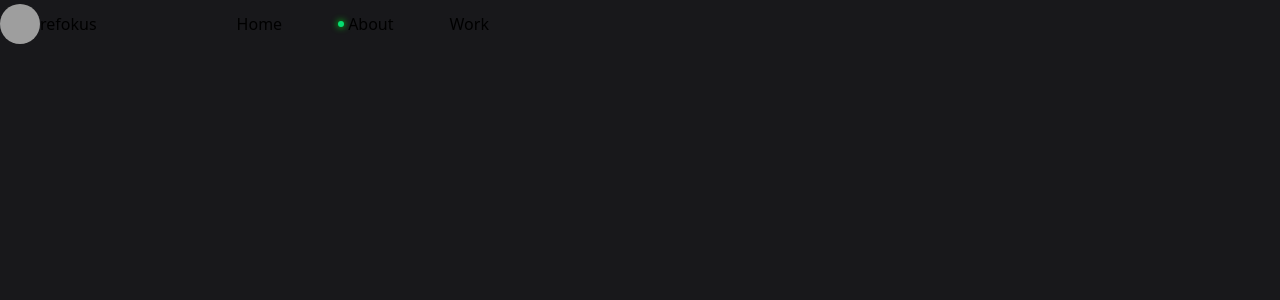
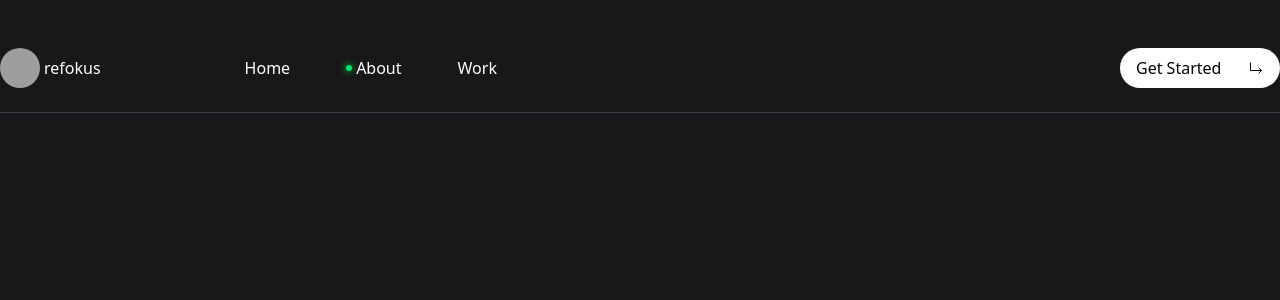
Before and after one commit to YAKSHMEHTA/Refokus, a React (Vite) app: page / in a window 1280 px wide. Shown: the top 300 px of the page. Built offline with nearby package versions, Linux system fonts and the light colour scheme; grey boxes are pictures that could not be loaded.

Commit message:
Nabar button Component

```diff
--- a/package.json
+++ b/package.json
@@ -10,9 +10,11 @@
     "preview": "vite preview"
   },
   "dependencies": {
+    "@react-icons/all-files": "^4.1.0",
     "@tailwindcss/vite": "^4.1.18",
     "react": "^19.2.0",
     "react-dom": "^19.2.0",
+    "react-icons": "^5.5.0",
     "tailwindcss": "^4.1.18"
   },
   "devDependencies": {
--- a/src/App.jsx
+++ b/src/App.jsx
@@ -4,7 +4,7 @@ import Navbar from './Components/Navbar'
 
 function App() {
   return (
-    <div className="w-full min-h-screen bg-zinc-900">
+    <div className='w-full min-h-screen  py-6 bg-zinc-900 font-["satoshi "] text-white'>
       <Navbar />
     </div>
   )
--- /dev/null
+++ b/src/Components/Button.jsx
@@ -0,0 +1,15 @@
+import React from 'react'
+import { HiOutlineArrowTurnDownRight } from "react-icons/hi2";
+
+
+
+function Button() {
+  return (
+    <div className='min-w-40 text-black rounded-full bg-white px-4 py-2 flex items-center justify-between'>
+      <span className='font-medium'>Get Started </span>
+      <HiOutlineArrowTurnDownRight />
+    </div>
+  )
+}
+
+export default Button
--- a/src/Components/Navbar.jsx
+++ b/src/Components/Navbar.jsx
@@ -1,9 +1,11 @@
 import React from "react";
+import Button from "./Button";
 import "../index.css";
 
 function Navbar() {
   return (
-    <div className="max-w-screen-xl mx-auto h-4 py-6 flex items-center  bg-copper-100 ">
+    <div className="max-w-screen-xl mx-auto py-6 flex items-center  bg-copper-100 justify-between border-b-1 border-zinc-700">
+      <div className="nleft flex items-center gap-1">
         <img
           className="h-10 w-10 rounded-full"
           src="https://static.vecteezy.com/system/resources/previews/014/414/135/original/fox-face-illustration-perfect-for-fashion-brand-clothing-business-logo-design-and-kids-t-shirt-design-vector.jpg"
@@ -11,11 +13,20 @@ function Navbar() {
         />
         refokus
         <div className="links flex gap-14 ml-35">
-        {["Home","About","Work"].map((elem ,idx) =>(
+          {["Home", "About", "Work"].map((elem, idx) => (
             <a className="flex items-center gap-1">
-            {idx === 1 ? <span style={{boxShadow:"0 0 0.45rem #00FF19 "}} className="inline-block h-1.5 w-1.5 rounded-full bg-green-400 "></span> : null}
-            {elem}</a>))}
+              {idx === 1 ? (
+                <span
+                  style={{ boxShadow: "0 0 0.45rem #00FF19 " }}
+                  className="inline-block h-1.5 w-1.5 rounded-full bg-green-400 "
+                ></span>
+              ) : null}
+              {elem}
+            </a>
+          ))}
         </div>
+      </div>
+      <Button />
     </div>
   );
 }
```
Also changed, not shown: 1 other file (tests, documents, lock files or other folders). Lines whose indentation alone changed are shown as unchanged.
